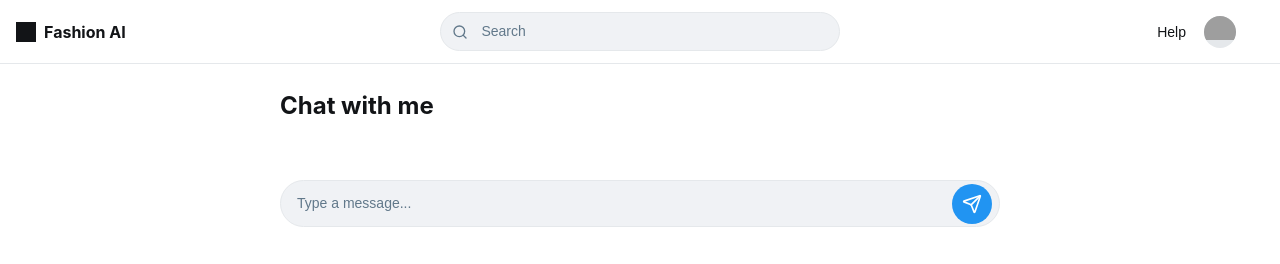
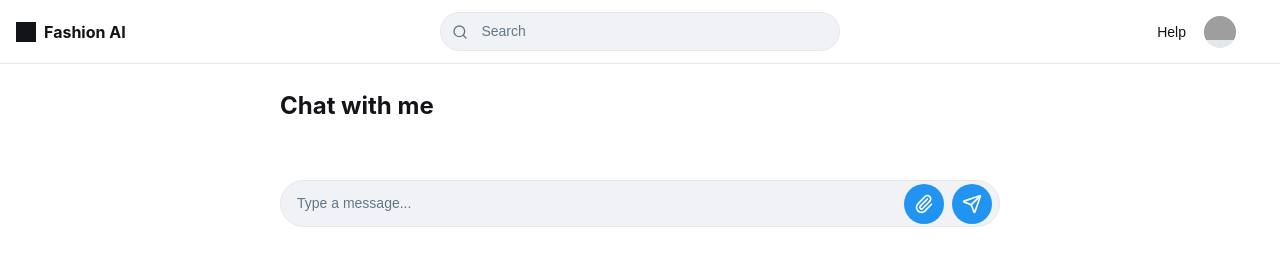
Before and after one commit to CankayaUniversity/ceng-407-408-2024-2025-Multimodal-RAG-Based-Product-Recommendation-System, a React (Vite) app in the folder src/web/frontend/: page /chat in a window 1280 px wide. Shown: the top 264 px of the page. Built offline with nearby package versions, Linux system fonts and the light colour scheme; grey boxes are pictures that could not be loaded.

Commit message:
button adjustments

```diff
--- a/src/web/frontend/src/components/FashionChat/FashionChat.css
+++ b/src/web/frontend/src/components/FashionChat/FashionChat.css
@@ -166,30 +166,8 @@
     align-items: center;
     gap: 8px;
   }
-
-  .fashion-chat-attachment-button {
-    height: 32px;
-    width: 32px;
-    border-radius: 9999px;
-    color: #61788a;
-    display: flex;
-    align-items: center;
-    justify-content: center;
-  }
-
-  .fashion-chat-attachment-icon {
-    height: 20px;
-    width: 20px;
-  }
-
-  .fashion-chat-send-button {
-    border-radius: 9999px;
-    background-color: #2194f2;
-    padding: 4px 16px;
-    color: white;
-  }
-
-  .fashion-chat-send-button:hover {
+  .fashion-chat-send-button:hover,
+  .fashion-chat-attachment-button:hover {
     background-color: rgba(33, 148, 242, 0.9);
   }
 
@@ -210,18 +188,23 @@
     gap: 12px;
   }
 
+
+.fashion-chat-attachment-button,
 .fashion-chat-send-button {
   display: flex;
   align-items: center;
   justify-content: center;
+  border-radius: 9999px;
   background-color: #2194f2;
+  padding: 8px;
+  width: 40px;  /* Match the send button */
+  height: 40px; /* Match the send button */
   color: white;
-    border-radius: 9999px;
-    padding: 8px;
-    width: 40px;
-    height: 40px;
 }
 
+.fashion-chat-attachment-icon,
 .fashion-chat-send-icon {
-    color: white;
+  width: 20px !important;
+  height: 20px !important;
+  color: white !important;
 }
--- a/src/web/frontend/src/components/FashionChat/FashionChat.tsx
+++ b/src/web/frontend/src/components/FashionChat/FashionChat.tsx
@@ -43,6 +43,13 @@ function FashionAIChat() {
       ]);
     }
     setLoading(false);
+  };
+
+  // Handle Enter key press
+  const handleKeyPress = (e: React.KeyboardEvent<HTMLInputElement>) => {
+    if (e.key === "Enter") {
+      handleMessage();
+    }
   };
 
   return (
@@ -93,16 +100,21 @@ function FashionAIChat() {
             placeholder="Type a message..."
             value={message}
             onChange={(e) => setMessage(e.target.value)}
+            onKeyPress={handleKeyPress} // Allow sending with Enter key
           />
           <div className="fashion-chat-input-actions">
-            <Button variant="ghost" className="fashion-chat-attachment-button">
-              <Paperclip className="fashion-chat-attachment-icon" />
+            <Button className="fashion-chat-attachment-button">
+              <Paperclip size={20} className="fashion-chat-attachment-icon" />
             </Button>
             <Button
               onClick={handleMessage}
               disabled={loading || !message.trim()}
               className="fashion-chat-send-button">
-              <Send size={20} className="fashion-chat-send-icon" />
+              <Send
+                size={20}
+                color="white"
+                className="fashion-chat-send-icon"
+              />
             </Button>
           </div>
         </div>
```
Lines whose indentation alone changed are shown as unchanged.
